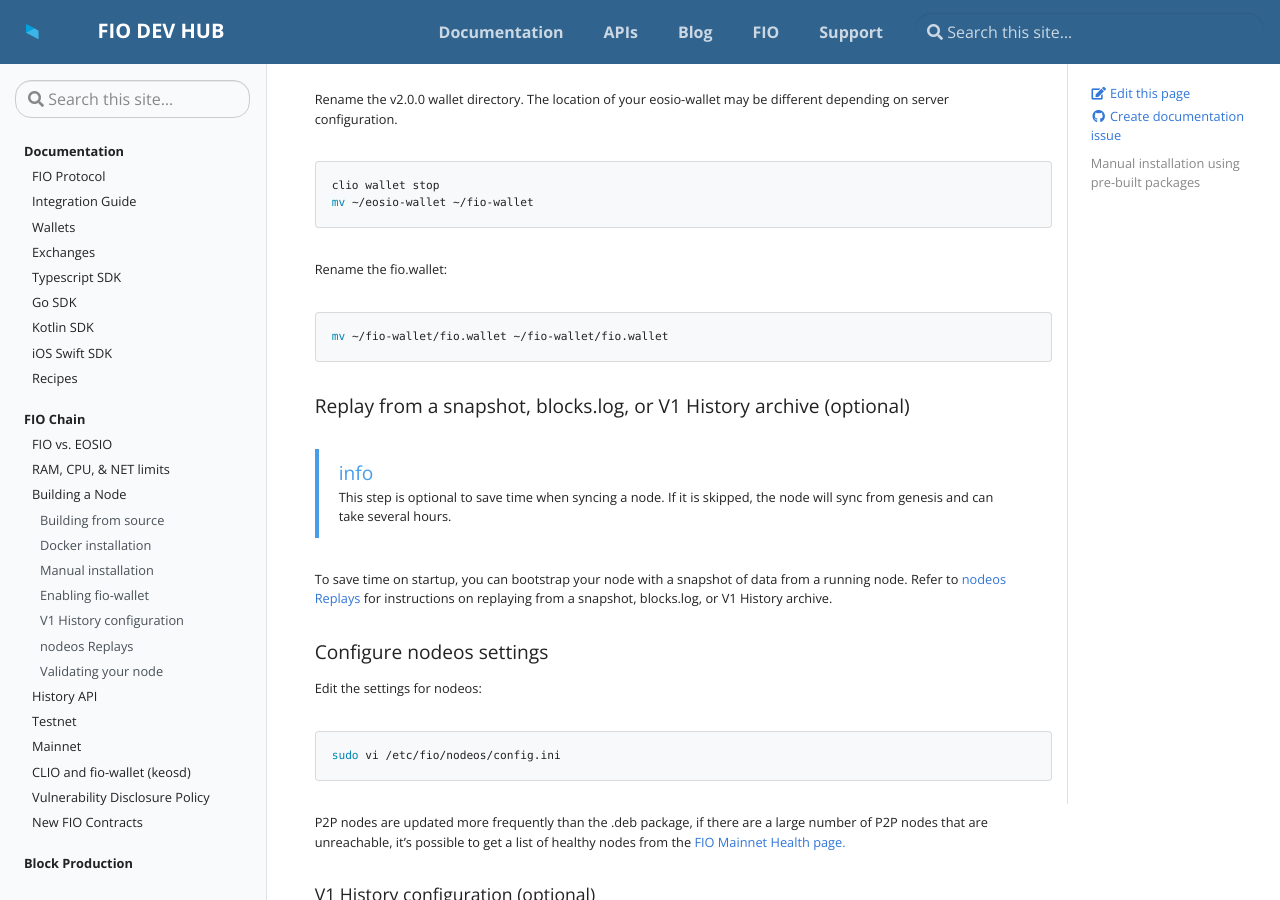
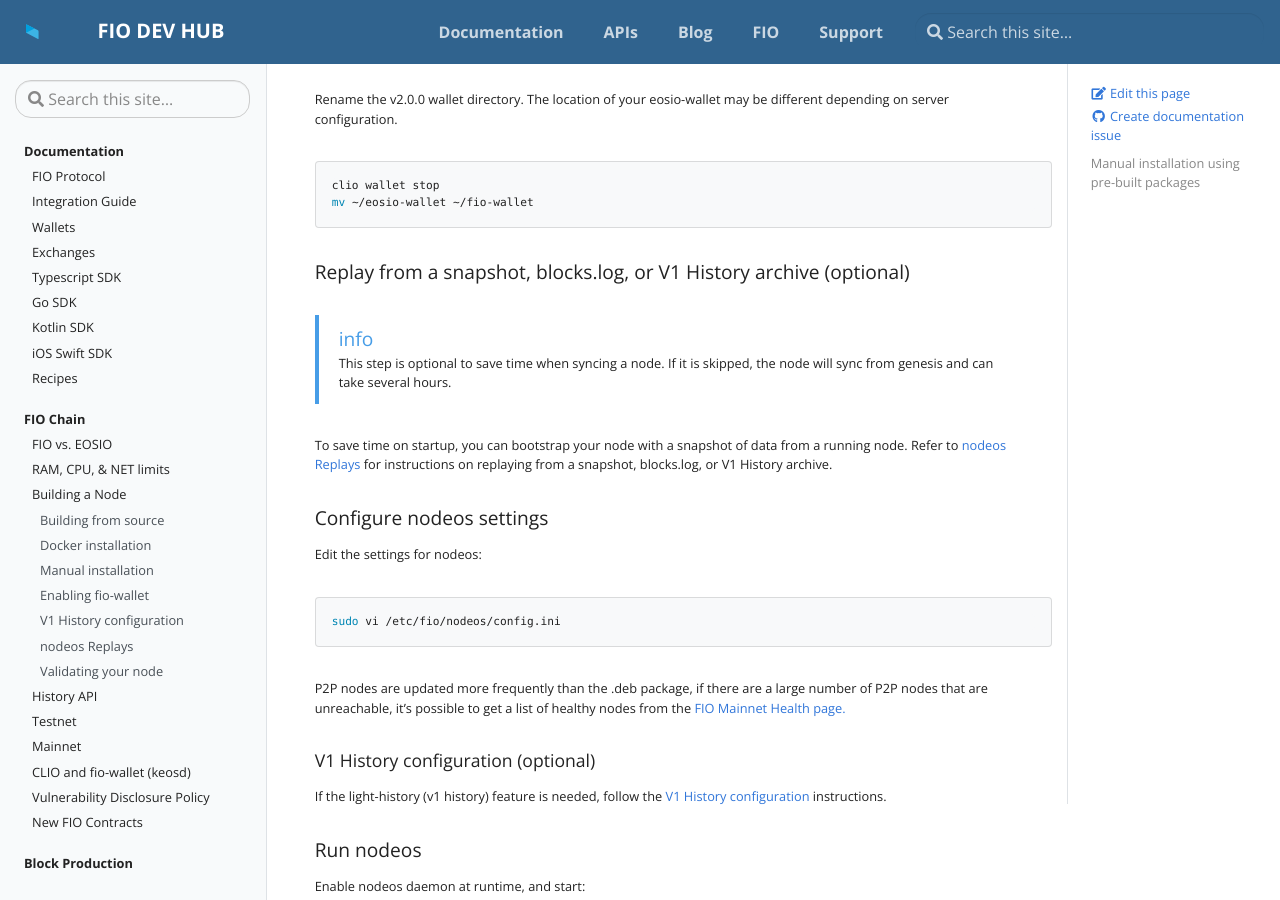
Before and after one commit to fioprotocol/fio-devhub, a Jekyll site: the page built from _docs/chain/node-build-manual.md, in a window 1280 px wide and 900 px high, scrolled down 2271 px. Built offline with Jekyll 4.4.1, drawn with Linux system fonts in a browser that asks for light colours.

````diff
--- a/_docs/chain/node-build-manual.md
+++ b/_docs/chain/node-build-manual.md
@@ -89,12 +89,6 @@ clio wallet stop
 mv ~/eosio-wallet ~/fio-wallet
 ```
 
-Rename the fio.wallet:
-
-```shell
-mv ~/fio-wallet/fio.wallet ~/fio-wallet/fio.wallet
-```
-
 #### Replay from a snapshot, blocks.log, or V1 History archive (optional)
 
 {% include alert.html type="info" content="This step is optional to save time when syncing a node. If it is skipped, the node will sync from genesis and can take several hours." %}
````
Also changed, not shown: _docs/recipes/fio-names-from-table.md (+1 -1 lines).
